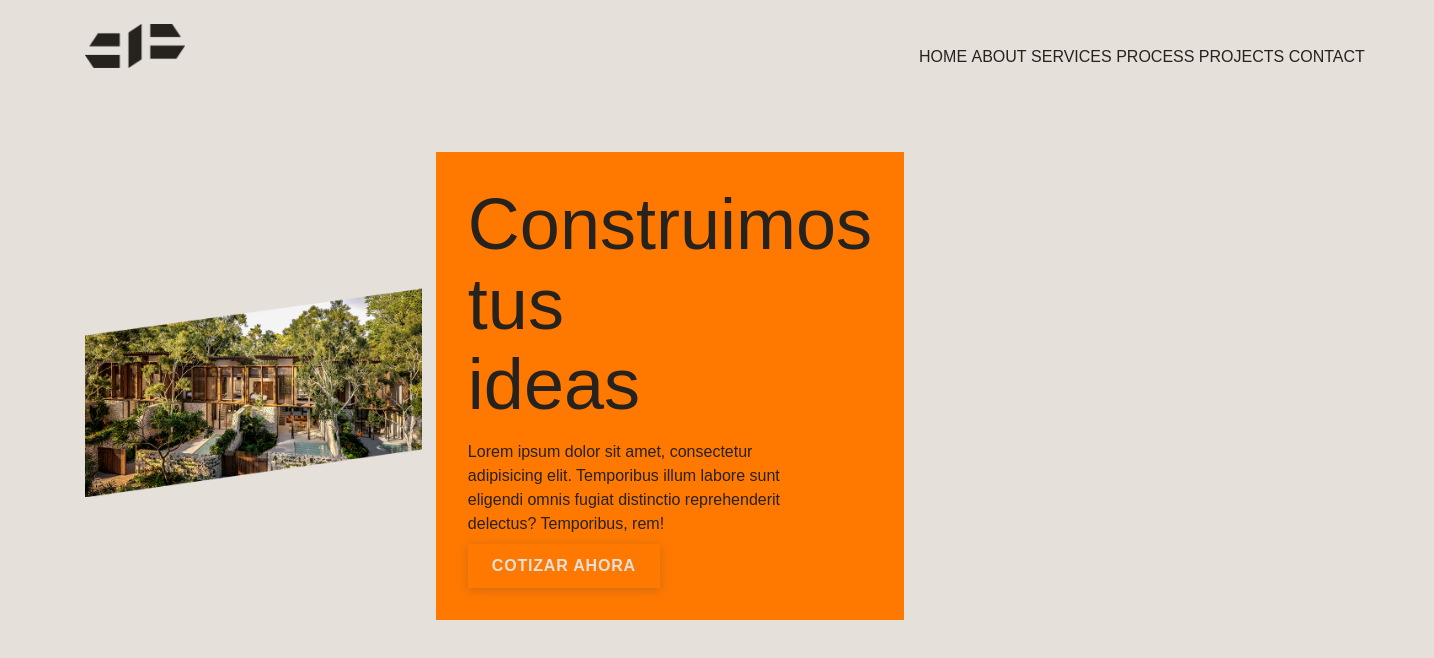
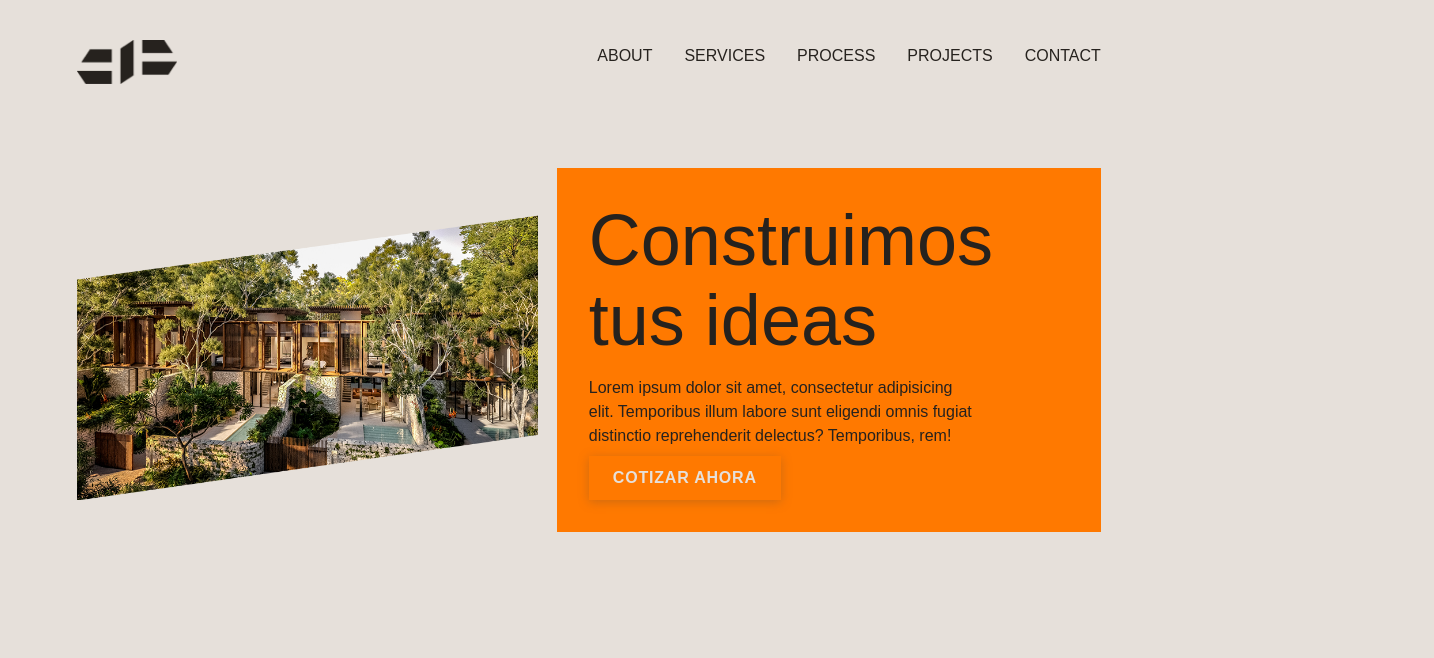
Before and after one commit to MercedesMulet/sib-web-sass, a website: page index.html in a window 1280 px wide. Shown: the whole page, 1434 px wide, since content can reach past the window. Drawn offline with Linux system fonts and the light colour scheme; a web font is replaced by a local one.

Commit message:
navbar responsive

```diff
--- a/scss/components/_generales.scss
+++ b/scss/components/_generales.scss
@@ -1,20 +1,21 @@
 html {
     font-size: $font-size;
     box-sizing: border-box;
+    width: 100vw;
+    margin: 0 !important;
 
     body {
         background-color: $bground-color;
         font-family: $main-font;
-        width: 100vw;
     }
 
     .container {
         width: 100vw;
-        padding: 0 2%;
+        padding: 0 1.5rem;
+        margin: 0;
 
         /* iPads (portrait and landscape) ----------- */
         @media only screen and (min-width : 768px) {
-            width: 80vw;
             padding: 0 4%;
         }
 
--- a/scss/components/_header.scss
+++ b/scss/components/_header.scss
@@ -1,4 +1,126 @@
 .nav {
+    position: relative;
+    width: 90%;
+    padding-top: 0.5rem;
+    display: flex;
+    align-items: center;
+    justify-content: space-between;
+    right: 0 !important;
+
+    @media only screen and (min-width:1024px) {
+        height: 3rem;
+        width: 80vw;
+        margin-top: 2rem;
+    }
+
+    .nav-header {
+        @media only screen and (min-width:1024px) {
+            display: inline;
+        }
+
+        .nav-logo {
+            @media only screen and (min-width:1024px) {
+                display: inline-block;
+                width: 50%;
+            }
+        }
+    }
+
+    .nav-btn {
+        display: inline-block;
+        position: relative;
+
+        @media only screen and (min-width:1024px) {
+            display: none;
+        }
+
+        label {
+            display: inline-block;
+            width: 40px;
+            height: 50px;
+            padding-top: 1rem;
+
+            span {
+                display: block;
+                width: 35px;
+                height: 10px;
+                border-top: 2px solid $dark-color;
+            }
+        }
+    }
+
+    .nav-links {
+        position: absolute;
+        display: block;
+        width: 90%;
+        background-color: $middle-color;
+        height: 0px;
+        transition: all 0.2s ease-in-out;
+        overflow-y: hidden;
+        top: 4rem;
+        text-transform: uppercase;
+
+        @media only screen and (min-width:1024px) {
+            width: 50%;
+            position: relative;
+            display: flex;
+            align-items: center;
+            justify-content: flex-end;
+            height: 2rem;
+            background-color: transparent;
+            font-size: $font-size;
+            top: 0;
+            right: 0;
+        }
+
+        a {
+            position: relative;
+            display: block;
+            width: 100%;
+            padding: 0 0 1rem 0;
+            text-align: right;
+            color: $dark-color;
+            font-family: $main-font;
+            font-weight: 400;
+            text-decoration: none;
+            right: 0;
+
+            @media only screen and (min-width:1024px) {
+                width: fit-content;
+                height: auto;
+                margin: 0 0 0 2rem;
+                justify-self: flex-end;
+                color: $dark-color;
+
+                &:hover {
+                    color: $accent-color;
+                    font-weight: 600;
+                }
+            }
+        }
+    }
+}
+
+
+
+#nav-check {
+        display: none;
+
+    @media only screen and (max-width:1024px) {
+
+        &:not(:checked)~.nav-links {
+            height: 0px;
+        }
+
+        &:checked~.nav-links {
+            padding: 1rem;
+            height: auto;
+            overflow-y: auto;
+        }
+    }
+}
+
+/* .nav {
     position: relative;
     height: 3rem;
     width: 100vw;
@@ -100,5 +222,9 @@
             height: auto;
             overflow-y: auto;
         }
+
+        &:checked ~ .nav-links a {
+            padding-right: 4rem;
+        }
     }
-}
+}  */
```
Also changed, not shown: index.html (+1 -0 lines), css/style.css.
